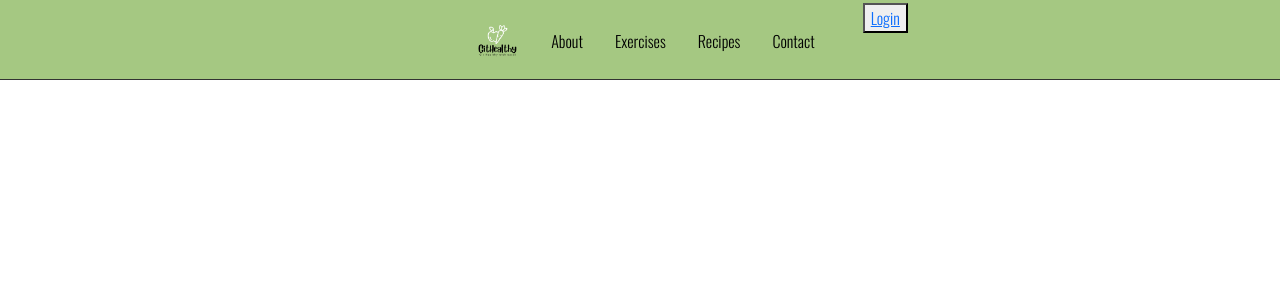
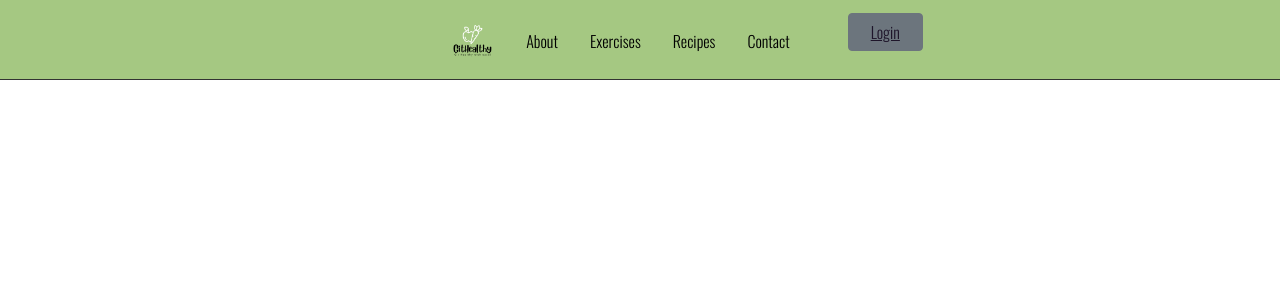
Before and after one commit to KishaMims/Git-Healthy-App-, a React (Create React App) app in the folder client/: page /logout in a window 1280 px wide. Shown: the top 300 px of the page. Built offline with nearby package versions, Linux system fonts and the light colour scheme; no server answers; a web font is replaced by a local one.

Commit message:
logout button link color

```diff
--- a/client/src/App.css
+++ b/client/src/App.css
@@ -109,3 +109,9 @@ td {
   margin: 24px;
   width: 18rem;
 }
+.login {
+  margin: 10px;
+}
+a.login {
+color:#1e152a;
+}
--- a/client/src/pages/login.js
+++ b/client/src/pages/login.js
@@ -1,6 +1,7 @@
 import React from 'react';
 import { useState, useEffect } from 'react';
-//import { useParams } from 'react-router-dom';
+import Button from 'react-bootstrap/Button';
+
 
 
 
@@ -33,14 +34,15 @@ const [user, setUser] = useState(undefined);
     <div>
 
             {!user ? (
-            <ul><button className="login">
-                <a href="http://localhost:3001/login">Login</a>
-                </button>
+            <ul><Button className="login" variant="secondary">
+                <a className='login' href="http://localhost:3001/login">Login</a>
+                </Button>{' '}
                 </ul>
                 ) : (
                 <ul>Welcome, {user.given_name}
-        <button><a href="http://localhost:3001/logout">Logout</a>
-        </button>
+
+        <Button className="login" variant="secondary"><a className='login' href="http://localhost:3001/logout">Logout</a>
+        </Button>{' '}
         </ul>
         )}
     </div>
```
